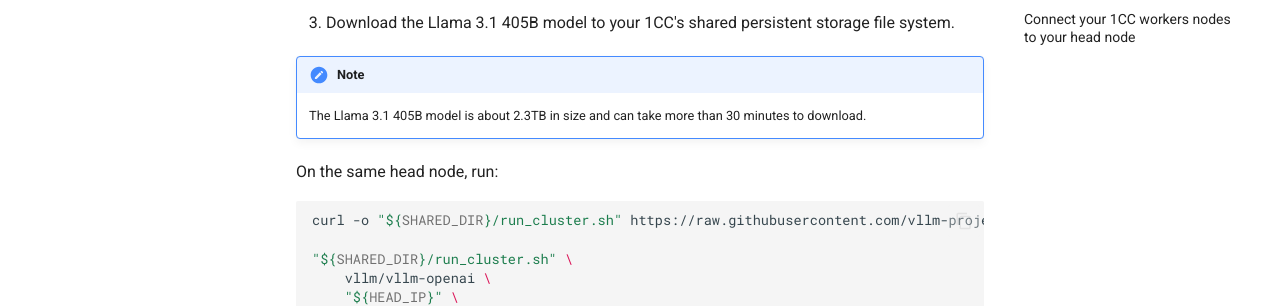
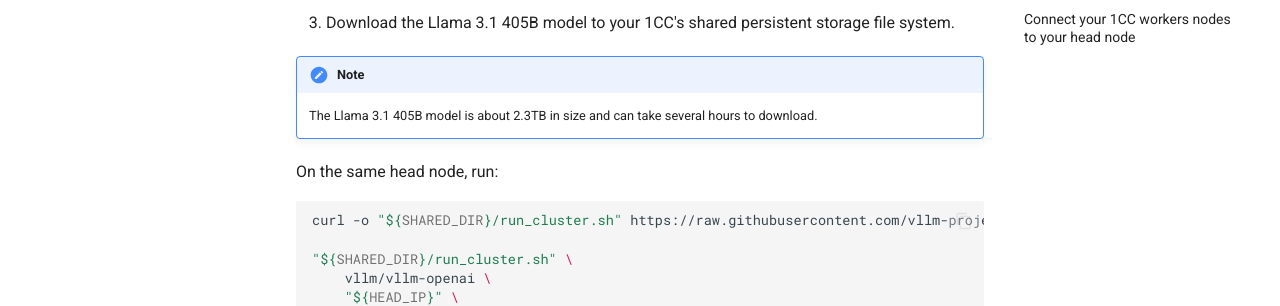
Before and after one commit to cbrownstein-lambda/lambda-docs-mkdocs, an MkDocs documentation site: the page built from docs/1-click-clusters/serving-llama-3_1-405b.md, in a window 1280 px wide and 900 px high, scrolled down 1057 px. Shown: the part 152-458 px from the top of the window. Built offline with MkDocs 1.6.1 and Material for MkDocs 9.7.7, drawn with Linux system fonts in a browser that asks for light colours; comment, search, counter and statistics services are not loaded.

Commit message:
Be more precise

```diff
--- a/docs/1-click-clusters/serving-llama-3_1-405b.md
+++ b/docs/1-click-clusters/serving-llama-3_1-405b.md
@@ -62,8 +62,8 @@
 
 !!! note
 
-    The Llama 3.1 405B model is about 2.3TB in size and can take more than 30
-    minutes to download.
+    The Llama 3.1 405B model is about 2.3TB in size and can take several hours
+    to download.
 
 On the same head node, run:
 
```
